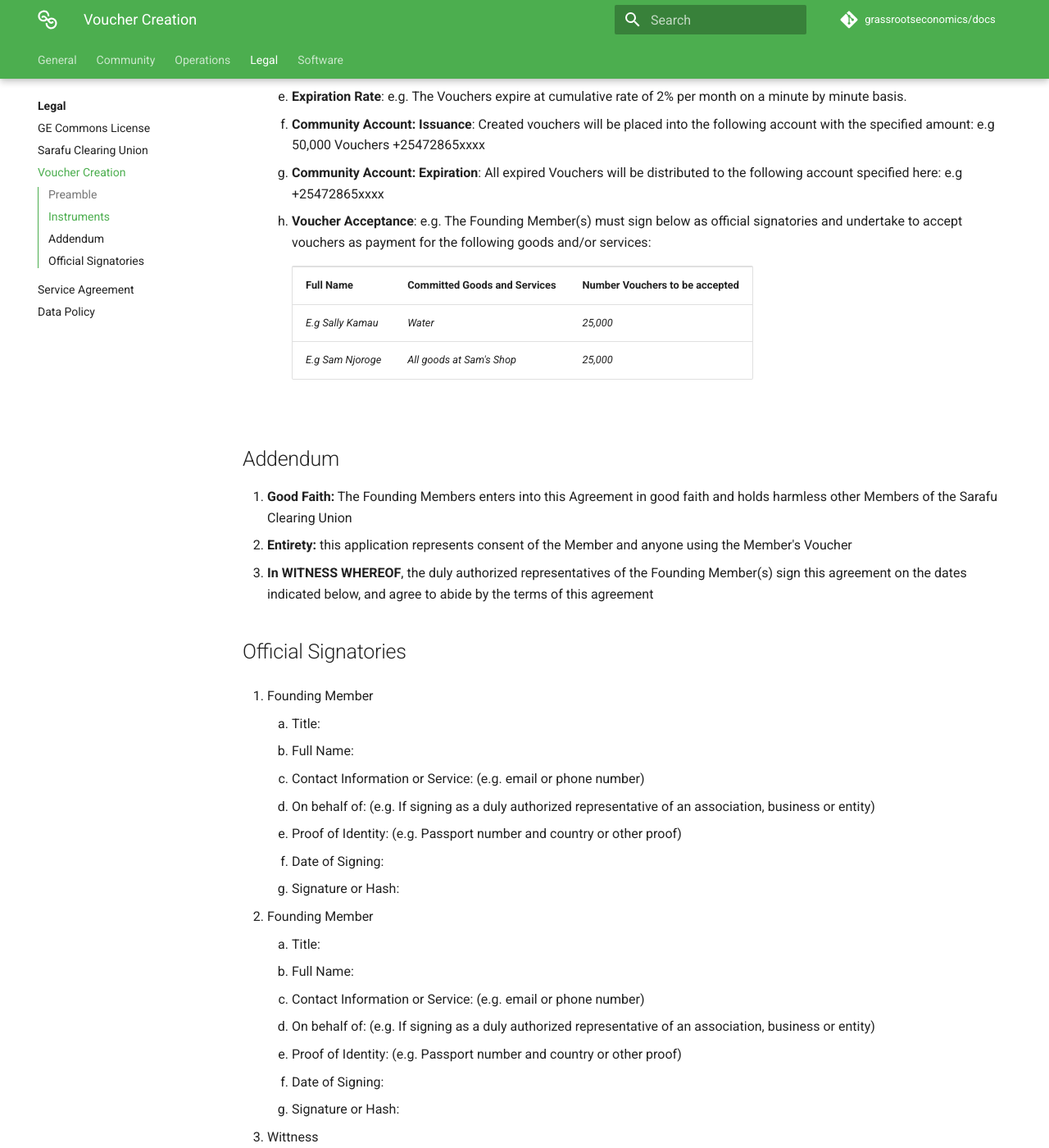
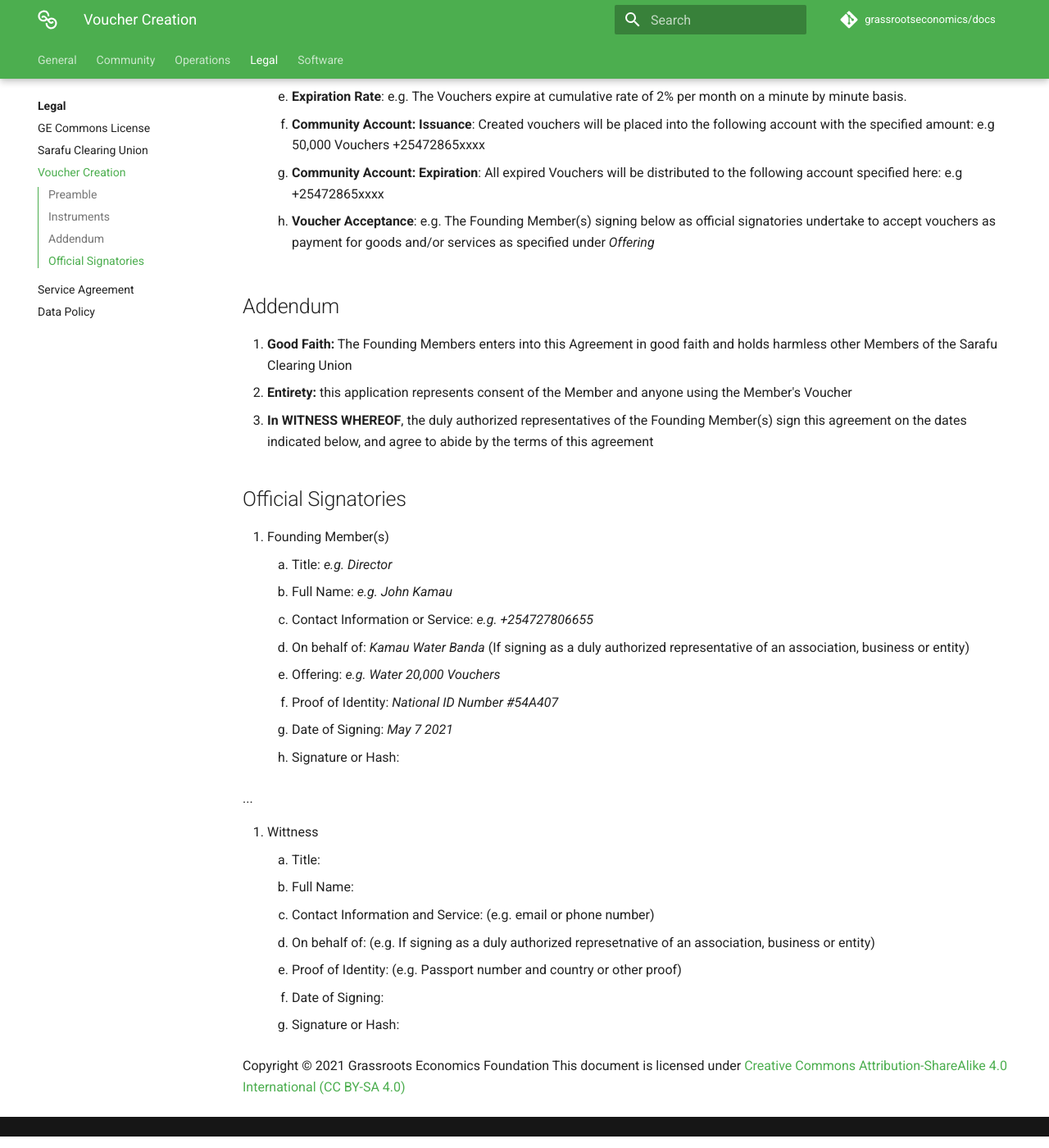
Before and after one commit to grassrootseconomics/docs.grassecon.org, an MkDocs documentation site: the page built from docs/legal/scu_voucher.md, in a window 1280 px wide and 1400 px high, scrolled down 634 px. Shown: the whole window at 82% size. Built offline with MkDocs 1.6.1 and Material for MkDocs 9.7.7, drawn with Linux system fonts in a browser that asks for light colours; comment, search, counter and statistics services are not loaded; some of the changed text lies outside the part shown.

Commit message:
legal diagram and agreement formatting

```diff
--- a/docs/legal/scu_voucher.md
+++ b/docs/legal/scu_voucher.md
@@ -4,12 +4,11 @@
 
 ## Preamble
 
-I/We [Name/Association Name] _(herein called the Founding Member(s))_ hereby agree to the [Sarafu Clearing Union Agreement](/legal/scu/) and join as a Member. Further we wish to create a Voucher registered on the Sarafu Network Platform and enlist the agreed upon [Platform Service](/legal/scu_service/).
+I/We [Name/Association Name] _(herein called the Founding Member(s))_ hereby agree to the [Sarafu Clearing Union Agreement](/legal/scu/) and join as a Member. Further we seek to create a Voucher registered on the Sarafu Network Platform as per the [Service Agreement](/legal/scu_service/) with Grassroots Economics Foundation.
 
 ## Instruments
 
-1. Voucher
-    All further mention of Vouchers in this agreement will refer to the Founding Member’s unique Voucher with the following properties and constraints:
+1. Voucher: All further mention of Vouchers in this agreement will refer to the Founding Member’s unique Voucher with the following properties and constraints:
 
     1. **Voucher Name**: e.g. Self (Minimum 3 and Maximum 32 characters)
     1. **Voucher Symbol**: e.g. SELF (Minimum 3 and Maximum 6 characters used for display on the Platform)
@@ -18,33 +17,7 @@ I/We [Name/Association Name] _(herein called the Founding Member(s))_ hereby agr
     1. **Expiration Rate**: e.g. The Vouchers expire at cumulative rate of 2% per month on a minute by minute basis.
     1. **Community Account: Issuance**: Created vouchers will be placed into the following account with the specified amount: e.g 50,000 Vouchers +25472865xxxx
     1. **Community Account: Expiration**: All expired Vouchers will be distributed to the following account specified here: e.g +25472865xxxx
-    1. **Voucher Acceptance**: e.g. The Founding Member(s) must sign below as official signatories and undertake to accept vouchers as payment for the following goods and/or services:
-      <table>
-      <tr>
-       <td><strong>Full Name</strong>
-       </td>
-       <td><strong>Committed Goods and Services</strong>
-       </td>
-       <td><strong>Number Vouchers to be accepted</strong>
-       </td>
-      </tr>
-      <tr>
-        <td><em>E.g Sally Kamau</em>
-        </td>
-        <td><em>Water</em>
-        </td>
-        <td><em>25,000</em>
-        </td>
-      </tr>
-      <tr>
-        <td><em>E.g Sam Njoroge</em>
-        </td>
-        <td><em>All goods at Sam's Shop</em>
-        </td>
-       <td><em>25,000</em>
-       </td>
-      </tr>
-</table>
+    1. **Voucher Acceptance**: e.g. The Founding Member(s) signing below as official signatories undertake to accept vouchers as payment for goods and/or services as specified under *Offering*
 
 ## Addendum
 
@@ -55,23 +28,17 @@ I/We [Name/Association Name] _(herein called the Founding Member(s))_ hereby agr
 
 ## Official Signatories
 
-1. Founding Member
-    1. Title:
-    1. Full Name:
-    1. Contact Information or Service: (e.g. email or phone number)
-    1. On behalf of: (e.g. If signing as a duly authorized representative of an association, business or entity)
-    1. Proof of Identity: (e.g. Passport number and country or other proof)
-    1. Date of Signing:
+1. Founding Member(s)
+    1. Title: *e.g. Director*
+    1. Full Name: *e.g. John Kamau*
+    1. Contact Information or Service: *e.g. +254727806655*
+    1. On behalf of: *Kamau Water Banda* (If signing as a duly authorized representative of an association, business or entity)
+    1. Offering: *e.g. Water 20,000 Vouchers*
+    1. Proof of Identity: *National ID Number #54A407*
+    1. Date of Signing: *May 7 2021*
     1. Signature or Hash:
 
-1. Founding Member
-    1. Title:
-    1. Full Name:
-    1. Contact Information or Service: (e.g. email or phone number)
-    1. On behalf of: (e.g. If signing as a duly authorized representative of an association, business or entity)
-    1. Proof of Identity: (e.g. Passport number and country or other proof)
-    1. Date of Signing:
-    1. Signature or Hash:
+...
 
 1. Wittness
     1. Title:
```
Also changed, not shown: docs/legal/gecl1.md (+7 -5 lines), docs/legal/index.md (+19 -27 lines), docs/legal/scu.md (+14 -15 lines), docs/legal/scu_service.md (+1 -1 lines).
